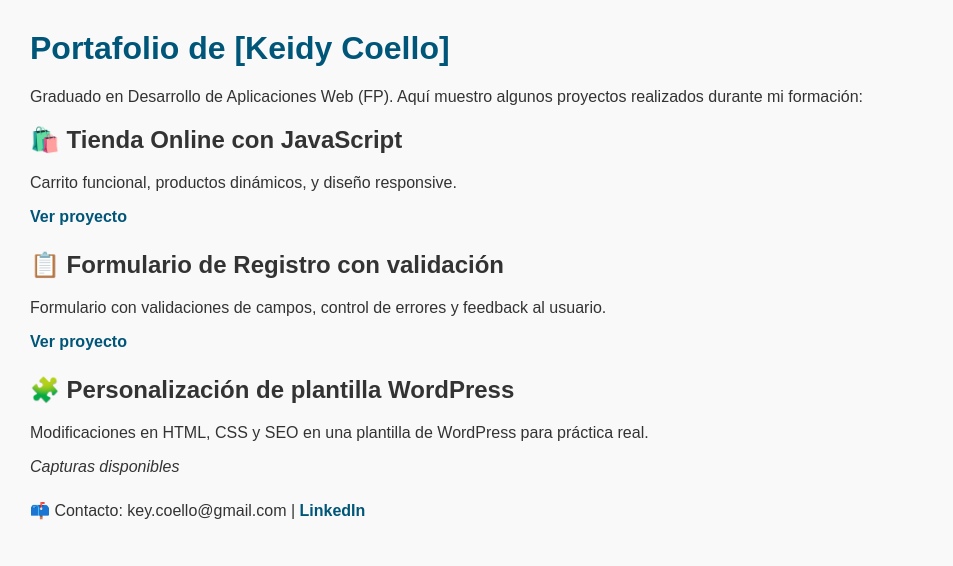
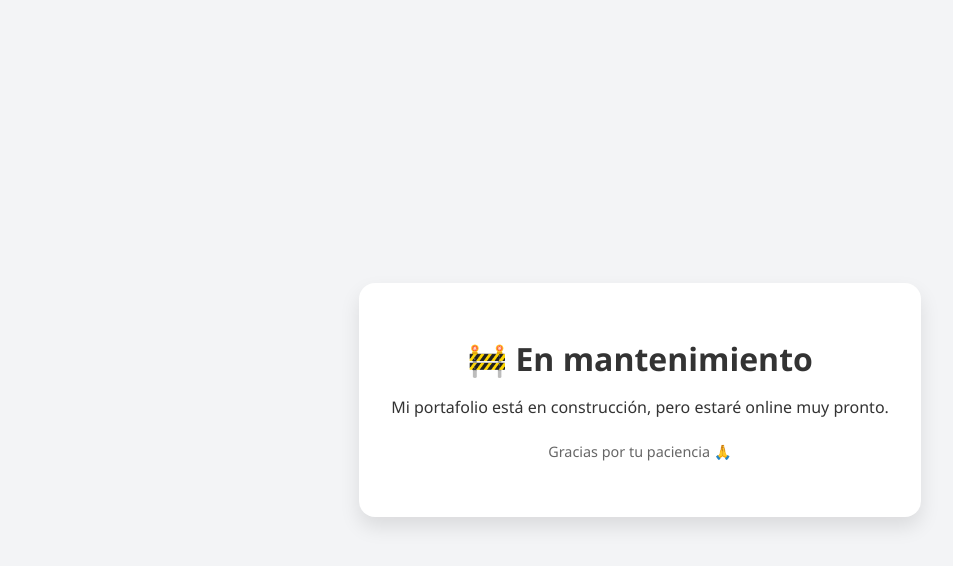
Before and after one commit to kcoello16/portafolio-web, a plain HTML site: page index.html in a window 1280 px wide. Shown: the whole page, without its empty margins (0-953 px from the left). Drawn offline with Linux system fonts and the light colour scheme.

```diff
--- a/index.html
+++ b/index.html
@@ -1,40 +1,47 @@
 <!DOCTYPE html>
 <html lang="es">
 <head>
-  <meta charset="UTF-8">
-  <meta name="viewport" content="width=device-width, initial-scale=1.0">
-  <title>Portafolio de [Keidy Yesenia Coello Garay]</title>
+  <meta charset="UTF-8" />
+  <meta name="viewport" content="width=device-width, initial-scale=1.0" />
+  <title>Portafolio en mantenimiento</title>
   <style>
-    body { font-family: Arial, sans-serif; margin: 30px; background: #f9f9f9; color: #333; }
-    h1 { color: #005678; }
-    .proyecto { margin-bottom: 25px; }
-    a { color: #005678; text-decoration: none; font-weight: bold; }
+    body {
+      margin: 0;
+      padding: 0;
+      font-family: 'Segoe UI', sans-serif;
+      background-color: #f3f4f6;
+      display: flex;
+      justify-content: center;
+      align-items: center;
+      height: 100vh;
+      text-align: center;
+      color: #333;
+    }
+    .container {
+      max-width: 500px;
+      padding: 2rem;
+      background: white;
+      border-radius: 16px;
+      box-shadow: 0 10px 20px rgba(0, 0, 0, 0.1);
+    }
+    h1 {
+      font-size: 2rem;
+      margin-bottom: 1rem;
+    }
+    p {
+      margin-bottom: 1.5rem;
+    }
+    .small {
+      font-size: 0.9rem;
+      color: #666;
+    }
   </style>
 </head>
 <body>
-
-  <h1>Portafolio de [Keidy Coello]</h1>
-  <p>Graduado en Desarrollo de Aplicaciones Web (FP). Aquí muestro algunos proyectos realizados durante mi formación:</p>
-
-  <div class="proyecto">
-    <h2>🛍️ Tienda Online con JavaScript</h2>
-    <p>Carrito funcional, productos dinámicos, y diseño responsive.</p>
-    <a href="tienda-js/index.html" target="_blank">Ver proyecto</a>
+  <div class="container">
+    <h1>🚧 En mantenimiento</h1>
+    <p>Mi portafolio está en construcción, pero estaré online muy pronto.</p>
+    <p class="small">Gracias por tu paciencia 🙏</p>
   </div>
-
-  <div class="proyecto">
-    <h2>📋 Formulario de Registro con validación</h2>
-    <p>Formulario con validaciones de campos, control de errores y feedback al usuario.</p>
-    <a href="formulario/index.html" target="_blank">Ver proyecto</a>
-  </div>
-
-  <div class="proyecto">
-    <h2>🧩 Personalización de plantilla WordPress</h2>
-    <p>Modificaciones en HTML, CSS y SEO en una plantilla de WordPress para práctica real.</p>
-    <p><em>Capturas disponibles</em></p>
-  </div>
-
-  <p>📫 Contacto: key.coello@gmail.com | <a href="https://www.linkedin.com/in/tuperfil">LinkedIn</a></p>
-
 </body>
 </html>
```
